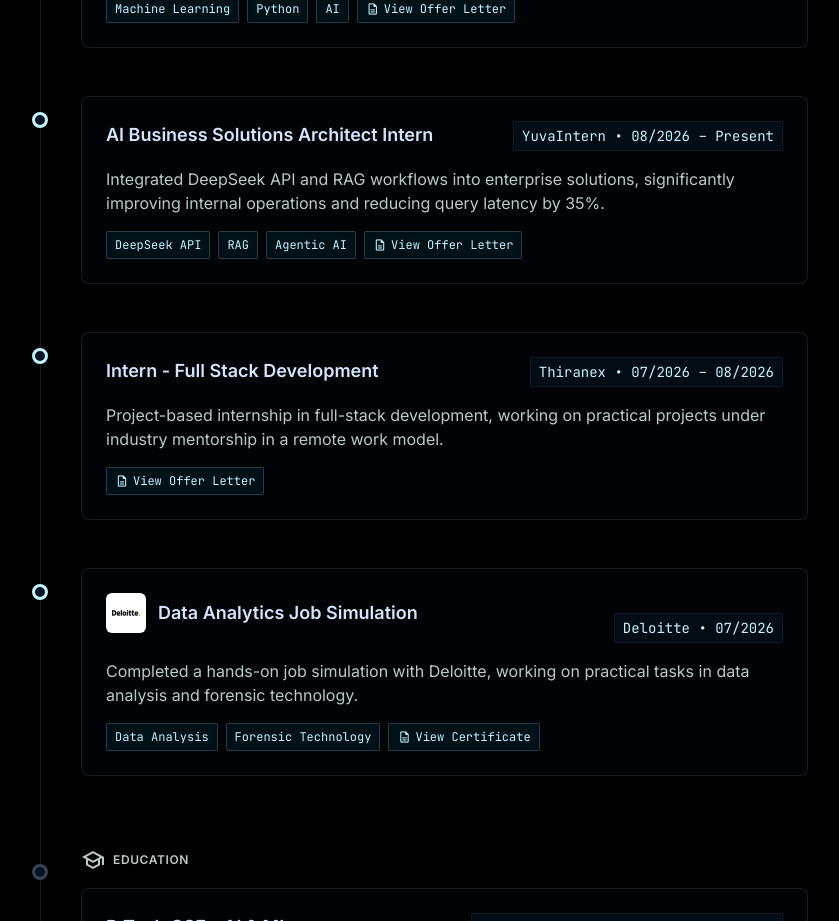
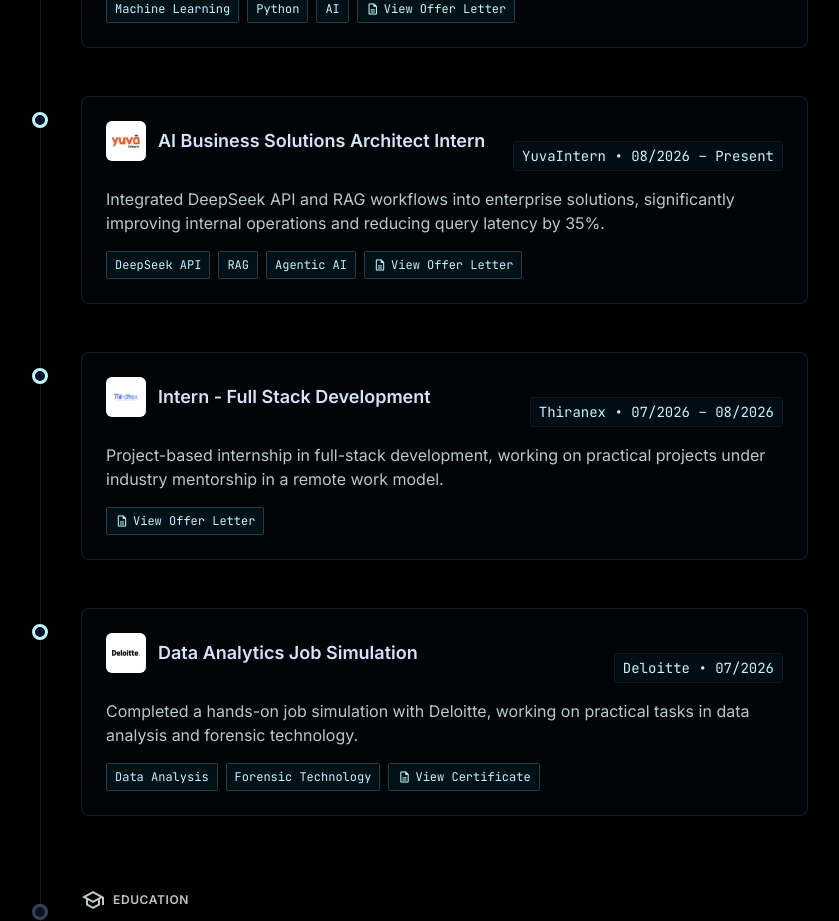
Before and after one commit to rittikpati/Rittik-Portfolio-Website, a React (Vite) app in the folder frontend/: page / in a window 1280 px wide. Shown: the part 2780-3701 px from the top of the page, without its empty margins (24-863 px from the left). Built offline with nearby package versions, Linux system fonts and the light colour scheme.

Commit message:
Updating something like logo

```diff
--- a/frontend/src/components/Experience.jsx
+++ b/frontend/src/components/Experience.jsx
@@ -55,9 +55,17 @@ export default function Experience() {
           <span className="absolute -left-[33px] md:-left-[49px] top-4 w-4 h-4 bg-surface border-[3px] border-primary rounded-full z-10" />
           <div className="glass-card rounded-xl p-6">
             <div className="flex flex-col md:flex-row md:items-baseline justify-between mb-4">
+              <div className="flex items-center gap-3">
+                <img
+                  alt="YuvaIntern logo"
+                  className="w-10 h-10 object-contain rounded-md bg-white p-1.5 shrink-0"
+                  loading="lazy"
+                  src="/logos/yuvaintern.png"
+                />
                 <h3 className="font-body-lg text-body-lg text-on-surface font-semibold">
                   AI Business Solutions Architect Intern
                 </h3>
+              </div>
               <span className="font-code-sm text-code-sm text-primary bg-surface/50 px-2 py-1 rounded border border-white/5 mt-2 md:mt-0">
                 YuvaIntern • 08/2026 – Present
               </span>
@@ -86,9 +94,17 @@ export default function Experience() {
           <span className="absolute -left-[33px] md:-left-[49px] top-4 w-4 h-4 bg-surface border-[3px] border-primary rounded-full z-10" />
           <div className="glass-card rounded-xl p-6">
             <div className="flex flex-col md:flex-row md:items-baseline justify-between mb-4">
+              <div className="flex items-center gap-3">
+                <img
+                  alt="Thiranex logo"
+                  className="w-10 h-10 object-contain rounded-md bg-white p-1.5 shrink-0"
+                  loading="lazy"
+                  src="/logos/thiranex.png"
+                />
                 <h3 className="font-body-lg text-body-lg text-on-surface font-semibold">
                   Intern - Full Stack Development
                 </h3>
+              </div>
               <span className="font-code-sm text-code-sm text-primary bg-surface/50 px-2 py-1 rounded border border-white/5 mt-2 md:mt-0">
                 Thiranex • 07/2026 – 08/2026
               </span>
```
Also changed, not shown: frontend/public/logos/thiranex.png (added), frontend/public/logos/yuvaintern.png (added). Lines whose indentation alone changed are shown as unchanged.
